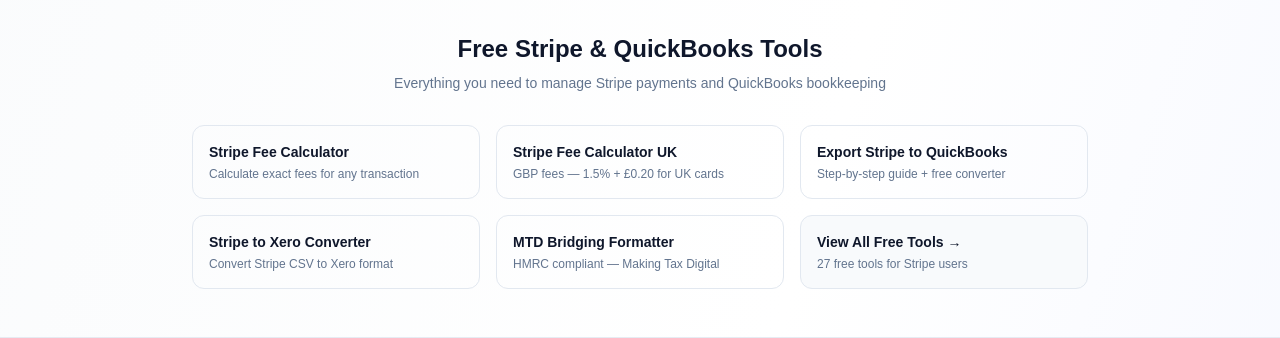
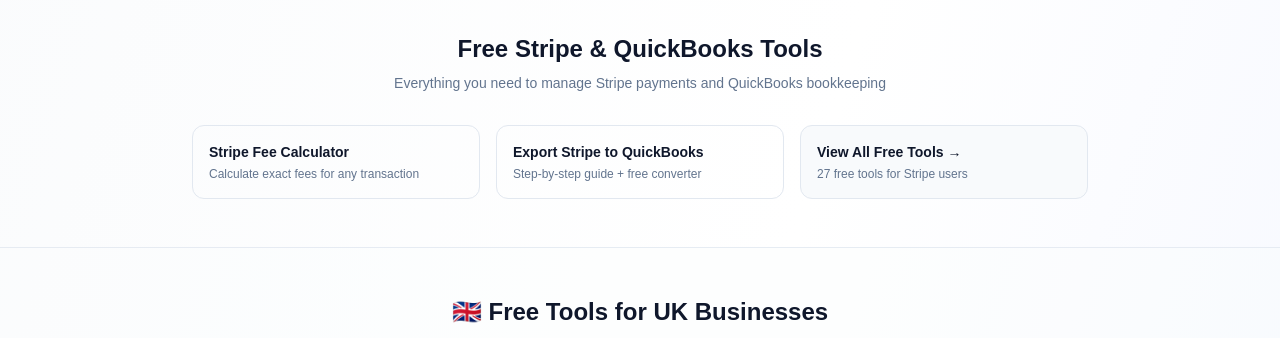
Before and after one commit to BinaryBard27/stripe-qb-converter, a Next.js app: page / in a window 1280 px wide. Shown: the part 1380-1718 px from the top of the page. Built offline with nearby package versions, Linux system fonts and the light colour scheme.

Commit message:
Remove duplicated UK tools from the general tools section

```diff
--- a/app/page.tsx
+++ b/app/page.tsx
@@ -471,21 +471,9 @@
               <p className="font-semibold text-slate-900 text-sm">Stripe Fee Calculator</p>
               <p className="text-slate-500 text-xs mt-1">Calculate exact fees for any transaction</p>
             </a>
-            <a href="/tools/stripe-fee-calculator-uk" className="border border-slate-200 rounded-xl p-4 hover:border-indigo-400 transition-colors">
-              <p className="font-semibold text-slate-900 text-sm">Stripe Fee Calculator UK</p>
-              <p className="text-slate-500 text-xs mt-1">GBP fees — 1.5% + £0.20 for UK cards</p>
-            </a>
             <a href="/tools/export-stripe-to-quickbooks" className="border border-slate-200 rounded-xl p-4 hover:border-indigo-400 transition-colors">
               <p className="font-semibold text-slate-900 text-sm">Export Stripe to QuickBooks</p>
               <p className="text-slate-500 text-xs mt-1">Step-by-step guide + free converter</p>
-            </a>
-            <a href="/tools/stripe-to-xero-converter" className="border border-slate-200 rounded-xl p-4 hover:border-indigo-400 transition-colors">
-              <p className="font-semibold text-slate-900 text-sm">Stripe to Xero Converter</p>
-              <p className="text-slate-500 text-xs mt-1">Convert Stripe CSV to Xero format</p>
-            </a>
-            <a href="/tools/stripe-mtd-bridging-formatter" className="border border-slate-200 rounded-xl p-4 hover:border-indigo-400 transition-colors">
-              <p className="font-semibold text-slate-900 text-sm">MTD Bridging Formatter</p>
-              <p className="text-slate-500 text-xs mt-1">HMRC compliant — Making Tax Digital</p>
             </a>
             <a href="/tools" className="border border-slate-200 rounded-xl p-4 hover:border-indigo-400 transition-colors bg-slate-50">
               <p className="font-semibold text-slate-900 text-sm">View All Free Tools →</p>
```
